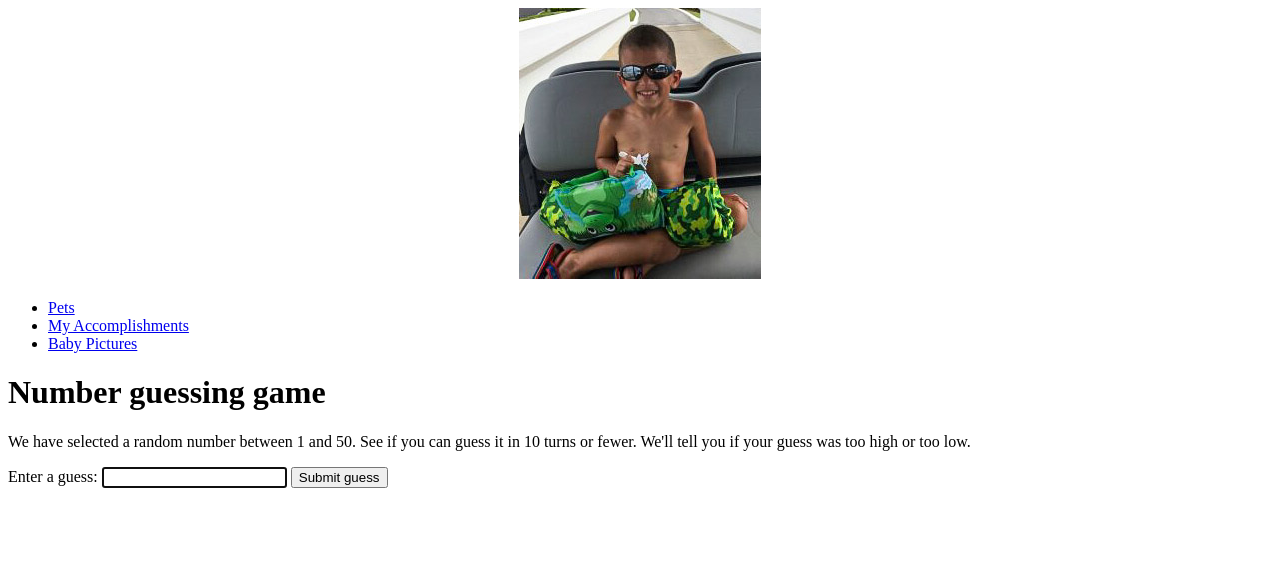
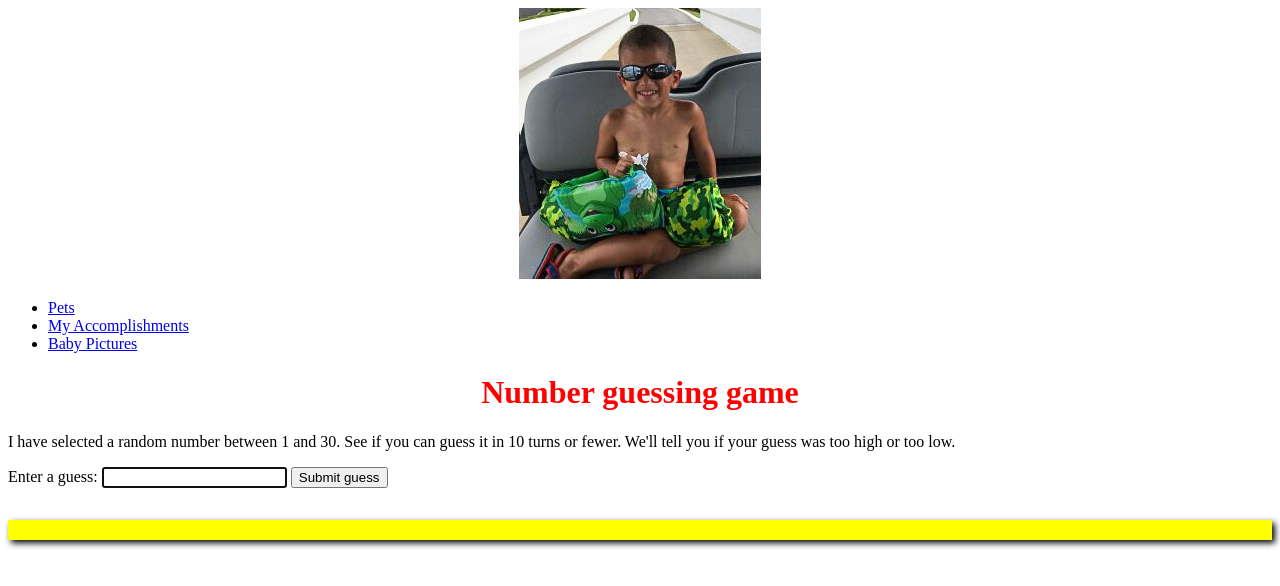
Before and after one commit to ode276/nathan_website, a plain HTML site: page index.html in a window 1280 px wide. Drawn offline with Linux system fonts and the light colour scheme.

Commit message:
styling game content

```diff
--- a/index.html
+++ b/index.html
@@ -20,7 +20,7 @@
     </ul>
     <h1>Number guessing game</h1>
 
-    <p>We have selected a random number between 1 and 50. See if you can guess it in 10 turns or fewer. We'll tell you if your guess was too high or too low.</p>
+    <p>I have selected a random number between 1 and 30. See if you can guess it in 10 turns or fewer. We'll tell you if your guess was too high or too low.</p>
 
     <div class="form">
         <label for="guessField">Enter a guess: </label><input type="text" id="guessField" class="guessField">
@@ -33,7 +33,7 @@
         <p class="lowOrHi"></p>
     </div>
     <script>
-        let randomNumber = Math.floor(Math.random() * 50) + 1;
+        let randomNumber = Math.floor(Math.random() * 30) + 1;
 
         const guesses = document.querySelector('.guesses');
         const lastResult = document.querySelector('.lastResult');
@@ -103,8 +103,12 @@
 
             lastResult.style.backgroundColor = 'white';
 
-            randomNumber = Math.floor(Math.random() * 50) + 1;
+            randomNumber = Math.floor(Math.random() * 30) + 1;
         }
+        guesses.style.backgroundColor = 'yellow';
+        guesses.style.fontSize = '200%';
+        guesses.style.padding = '10px';
+        guesses.style.boxShadow = '3px 3px 6px black';
     </script>
 </body>
 
--- a/styles/styles.css
+++ b/styles/styles.css
@@ -3,3 +3,8 @@ a:hover {
     font-size: 25px;
     list-style-type: none;
 }
+
+h1 {
+    color: red;
+    text-align: center;
+}
```
